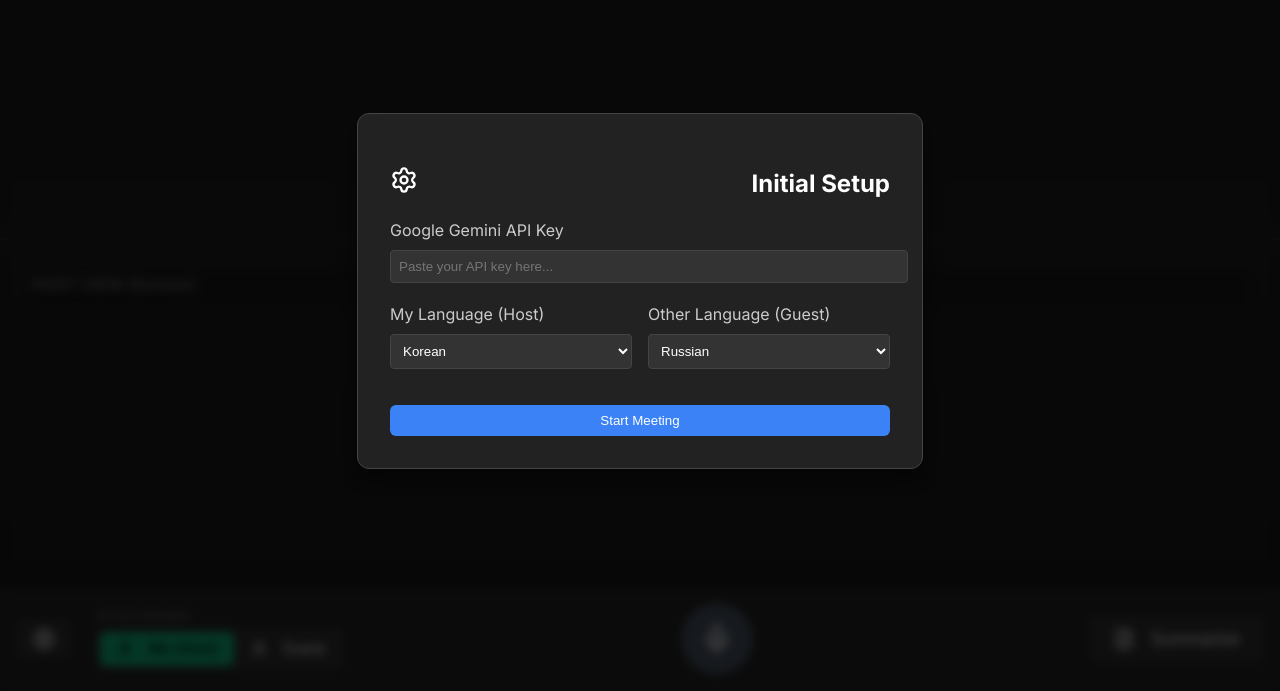
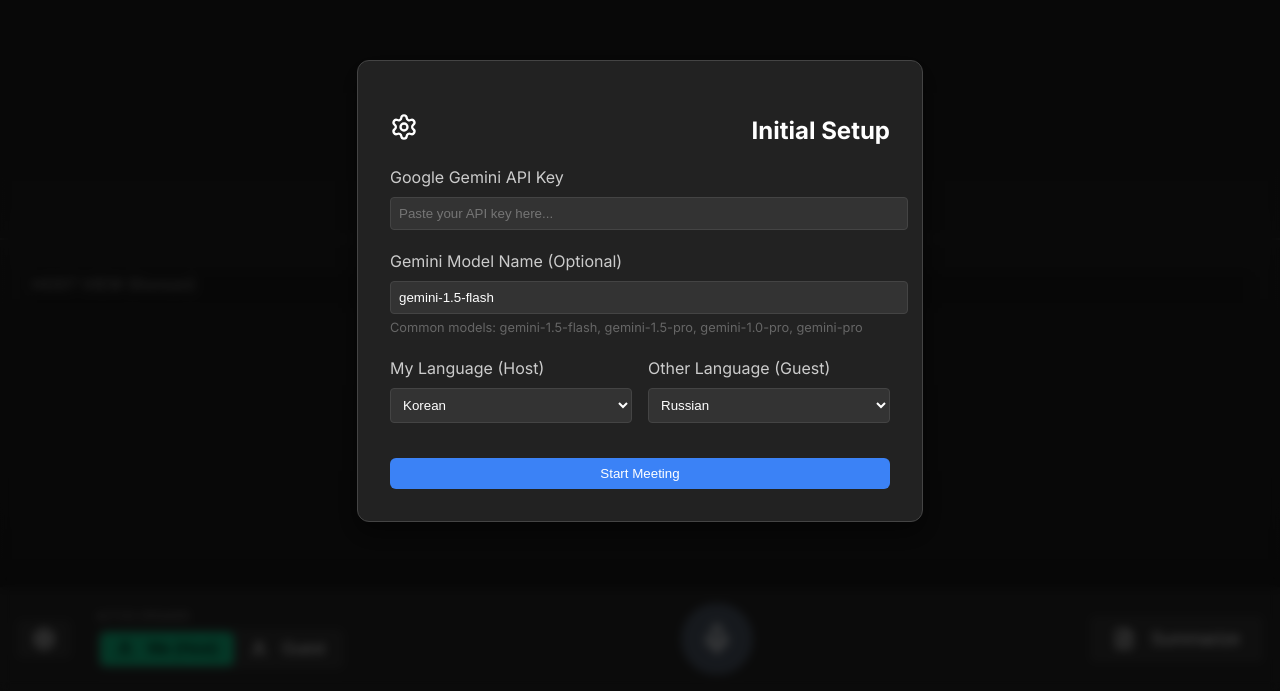
Before and after one commit to passeth/translate, a React (Vite) app: page / in a window 1280 px wide. Shown: the part 109-800 px from the top of the page. Built offline with nearby package versions, Linux system fonts and the light colour scheme.

Commit message:
Allow users to configure Gemini Model Name in Settings

```diff
--- a/package.json
+++ b/package.json
@@ -1,7 +1,7 @@
 {
   "name": "translate-app",
   "private": true,
-  "version": "1.0.2",
+  "version": "1.0.3",
   "type": "module",
   "scripts": {
     "dev": "vite",
--- a/src/App.jsx
+++ b/src/App.jsx
@@ -6,6 +6,7 @@ import './index.css';
 
 function App() {
   const [apiKey, setApiKey] = useState(localStorage.getItem('gemini_api_key') || '');
+  const [modelName, setModelName] = useState(localStorage.getItem('gemini_model_name') || 'gemini-1.5-flash');
   const [hostLang, setHostLang] = useState('ko-KR');
   const [guestLang, setGuestLang] = useState('ru-RU');
   const [activeSpeaker, setActiveSpeaker] = useState('host'); // 'host' | 'guest'
@@ -23,8 +24,8 @@ function App() {
   const hostPanelRef = useRef(null);
 
   useEffect(() => {
-    if (apiKey) initializeGemini(apiKey);
-  }, [apiKey]);
+    if (apiKey) initializeGemini(apiKey, modelName);
+  }, [apiKey, modelName]);
 
   const handleSpeechResult = async ({ final, interim }) => {
     // Only update if we have content
@@ -86,6 +87,7 @@ function App() {
 
   const handleSaveSettings = () => {
     localStorage.setItem('gemini_api_key', apiKey);
+    localStorage.setItem('gemini_model_name', modelName);
     setShowSettings(false);
   };
 
@@ -106,6 +108,20 @@ function App() {
                   placeholder="Paste your API key here..."
                   style={{ width: '100%' }}
                 />
+              </div>
+
+              <div>
+                <label style={{ display: 'block', marginBottom: '0.5rem', color: '#ccc' }}>Gemini Model Name (Optional)</label>
+                <input
+                  type="text"
+                  value={modelName}
+                  onChange={(e) => setModelName(e.target.value)}
+                  placeholder="gemini-1.5-flash, gemini-pro, gemini-1.0-pro ..."
+                  style={{ width: '100%' }}
+                />
+                <div style={{ fontSize: '0.8rem', color: '#666', marginTop: '4px' }}>
+                  Common models: gemini-1.5-flash, gemini-1.5-pro, gemini-1.0-pro, gemini-pro
+                </div>
               </div>
 
               <div style={{ display: 'flex', gap: '1rem' }}>
--- a/src/services/gemini.js
+++ b/src/services/gemini.js
@@ -2,14 +2,14 @@ import { GoogleGenerativeAI } from "@google/generative-ai";
 
 let model = null;
 
-export const initializeGemini = (apiKey) => {
+export const initializeGemini = (apiKey, modelName = "gemini-1.5-flash") => {
     if (!apiKey) {
         console.warn("API Key is empty");
         return;
     }
     const genAI = new GoogleGenerativeAI(apiKey);
-    // Fallback to 'gemini-pro' as it is the most stable and widely available model for v1beta currently
-    model = genAI.getGenerativeModel({ model: "gemini-pro" });
+    // Use the provided model name, defaulting to gemini-1.5-flash if not specified
+    model = genAI.getGenerativeModel({ model: modelName });
 };
 
 export const translateText = async (text, targetLangName) => {
```
